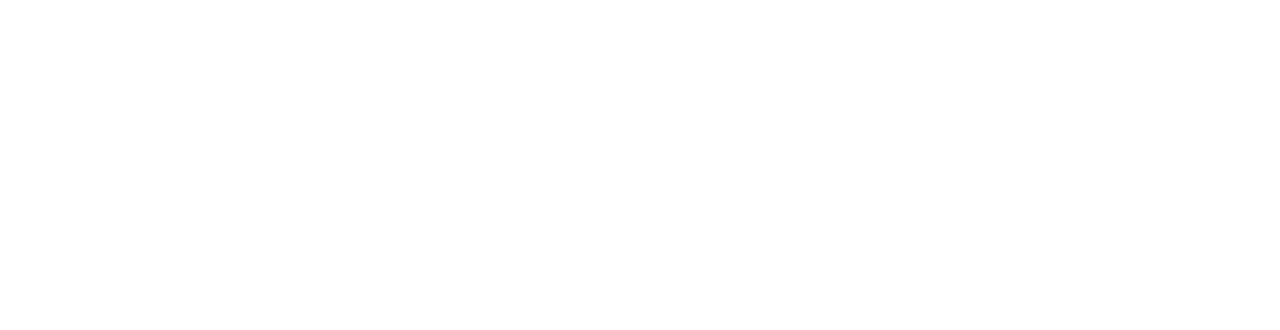
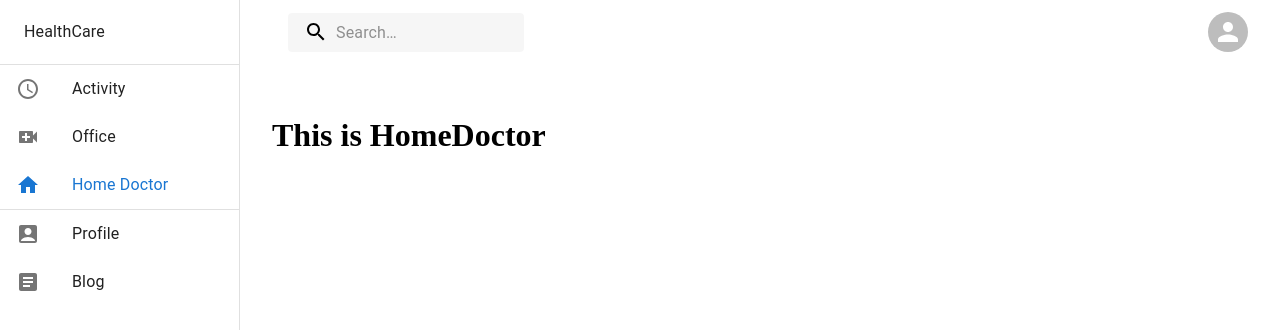
Before and after one commit to mengstabketemaw/telehealth, a React (Create React App) app: page /doctor/homedoctor in a window 1280 px wide. Before the commit this address had no page. Shown: the top 330 px of the page. Built offline with nearby package versions, Linux system fonts and the light colour scheme; what react-geocode would draw is missing.

Commit message:
ui for doctor page initial configuration

```diff
--- a/src/App.js
+++ b/src/App.js
@@ -13,6 +13,11 @@
 import DoctorList from "./pages/patient/DoctorsList";
 import Room from "./pages/patient/Room";
 import Doctor from "./pages/doctor/Doctor";
+import Activity from "./pages/doctor/Activity";
+import Office from "./pages/doctor/Office";
+import HomeDoctor from "./pages/doctor/HomeDoctor";
+import DocProfile from "./pages/doctor/DocProfile";
+import DocBlog from "./pages/doctor/DocBlog";
 
 function App() {
   return (
@@ -39,6 +44,11 @@
           <Route path="room" element={<Room/>}/>
       </Route>
       <Route path="doctor" element={<Doctor/>}>
+        <Route path="activity" element={<Activity/>}/>
+        <Route path="office" element={<Office/>}/>
+        <Route path="homedoctor" element={<HomeDoctor/>}/>
+        <Route path="profile" element={<DocProfile/>}/>
+        <Route path="blog" element={<DocBlog/>}/>
       </Route>
     </Routes>
     );
--- /dev/null
+++ b/src/pages/doctor/Activity.js
@@ -0,0 +1,6 @@
+const Activity = () => {
+    return (<>
+        <h1>This is Activity</h1>
+    </>)
+}
+export default Activity;
--- /dev/null
+++ b/src/pages/doctor/DocBlog.js
@@ -0,0 +1,6 @@
+const DocBlog = () => {
+    return (<>
+    <h1>This is DocBlog</h1>
+    </>)
+}
+export default DocBlog;
--- /dev/null
+++ b/src/pages/doctor/DocProfile.js
@@ -0,0 +1,6 @@
+const DocProfile = () => {
+    return (<>
+    <h1>This is DocProfile</h1>
+    </>)
+}
+export default DocProfile;
--- a/src/pages/doctor/Doctor.js
+++ b/src/pages/doctor/Doctor.js
@@ -1,9 +1,10 @@
 import * as React from 'react';
-import Box from '@mui/material/Box';
-import { Alert, Snackbar, Toolbar } from '@mui/material';
-import Topbar from '../../components/Topbar';
-import NavigationDrawer from '../../components/NavigationDrawer';
+import { Alert, Snackbar } from '@mui/material';
 import { Outlet } from 'react-router-dom';
+import {useLocation,NavLink} from "react-router-dom"
+import Topbar from "../../components/Topbar"
+import { Box, Divider, Drawer, ListItem, ListItemIcon, ListItemText, Toolbar, Typography } from "@mui/material";
+import { AccountBox, Article, Home, Schedule, VideoCall } from '@mui/icons-material';
 
 const drawerWidth = 240;
 
@@ -42,4 +43,100 @@
   );
 }
 
+const NavigationDrawer = ({mobileOpen,handleDrawerToggle}) =>{
+
+  return (<>
+    <Box
+      component="nav"
+      sx={{ width: { sm: drawerWidth }, flexShrink: { sm: 0 } }}
+      aria-label="mailbox folders"
+    >
+      {/* The implementation can be swapped with js to avoid SEO duplication of links. */}
+      <Drawer
+        variant="temporary"
+        open={mobileOpen}
+        onClose={handleDrawerToggle}
+        ModalProps={{
+          keepMounted: true, // Better open performance on mobile.
+        }}
+        sx={{
+          display: { xs: 'block', sm: 'none' },
+          '& .MuiDrawer-paper': { boxSizing: 'border-box', width: drawerWidth },
+        }}
+      >
+        <DrawerTools/>
+      </Drawer>
+      <Drawer
+        variant="permanent"
+        sx={{
+          display: { xs: 'none', sm: 'block' },
+          '& .MuiDrawer-paper': { boxSizing: 'border-box', width: drawerWidth },
+        }}
+        open
+      >
+        <DrawerTools/>
+      </Drawer>
+    </Box>
+
+  </>)
+}
+
+function DrawerTools(){
+  const {pathname} = useLocation();
+  return (<>
+  <Toolbar>
+      <Typography>HealthCare</Typography>
+    </Toolbar>
+    <Divider />
+  {
+      ["Activity","Office","Home Doctor"].map((name,index)=>{
+
+          let urlname = name.toLocaleLowerCase().replace(" ","").replaceAll(".","");
+          let color = pathname.includes(urlname)?"primary":"";
+
+          return (
+          <NavLink key={index} to={urlname} style={{color:"inherit",textDecoration:"none", display:"flex"}}>
+            <ListItem button >
+                <ListItemIcon>
+                    {
+                        name==="Activity"?<Schedule color = {color}/>:
+                        name==="Office"?<VideoCall color = {color}/>:
+                        <Home color = {color}/>
+                    }
+                </ListItemIcon>
+                <ListItemText>
+                        <Typography color={color}>{name}</Typography>
+                </ListItemText>
+            </ListItem>
+         </NavLink>
+          )
+      })
+  }
+
+    <Divider />
+
+    {
+      ["Profile","Blog"].map((name,index)=>{
+        let urlname = name.toLocaleLowerCase().replaceAll(" ","").replaceAll(".","");
+        let color = pathname.includes(urlname)?"primary":"";
+          return (
+          <NavLink key={index} to={urlname} style={{color:"inherit",textDecoration:"none", display:"flex"}}>
+          <ListItem button>
+              <ListItemIcon>
+                  {
+                      name==="Profile"?<AccountBox color = {color}/>:
+                      <Article color = {color}/>
+                  }
+              </ListItemIcon>
+              <ListItemText>
+                <Typography color={color}>{name}</Typography>
+              </ListItemText>
+          </ListItem>
+          </NavLink>
+          )
+      })
+  }
+
+  </>)
+}
 export default Doctor;
--- /dev/null
+++ b/src/pages/doctor/HomeDoctor.js
@@ -0,0 +1,6 @@
+const HomeDoctor = () => {
+    return (<>
+        <h1>This is HomeDoctor</h1>
+    </>)
+}
+export default HomeDoctor;
--- /dev/null
+++ b/src/pages/doctor/Office.js
@@ -0,0 +1,6 @@
+const Office = () => {
+    return (<>
+    <h1>This is Office</h1>
+    </>)
+}
+export default Office;
```
